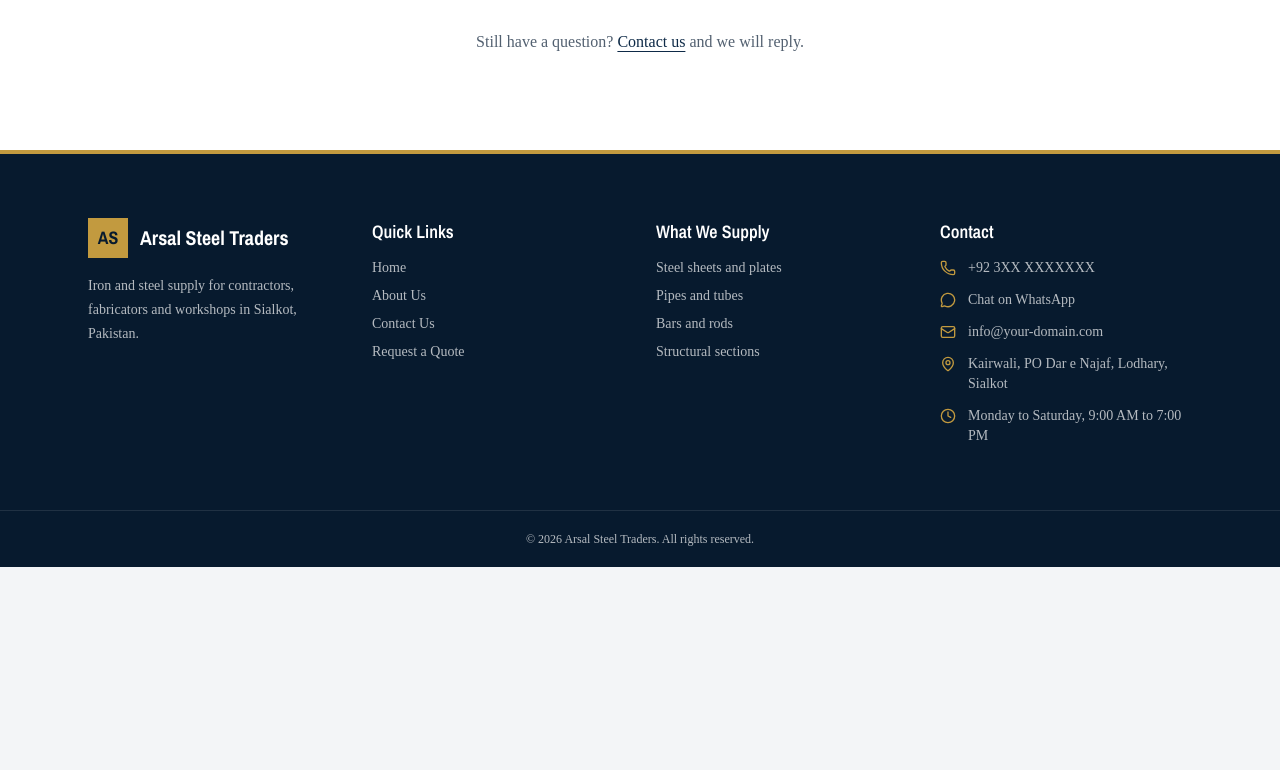
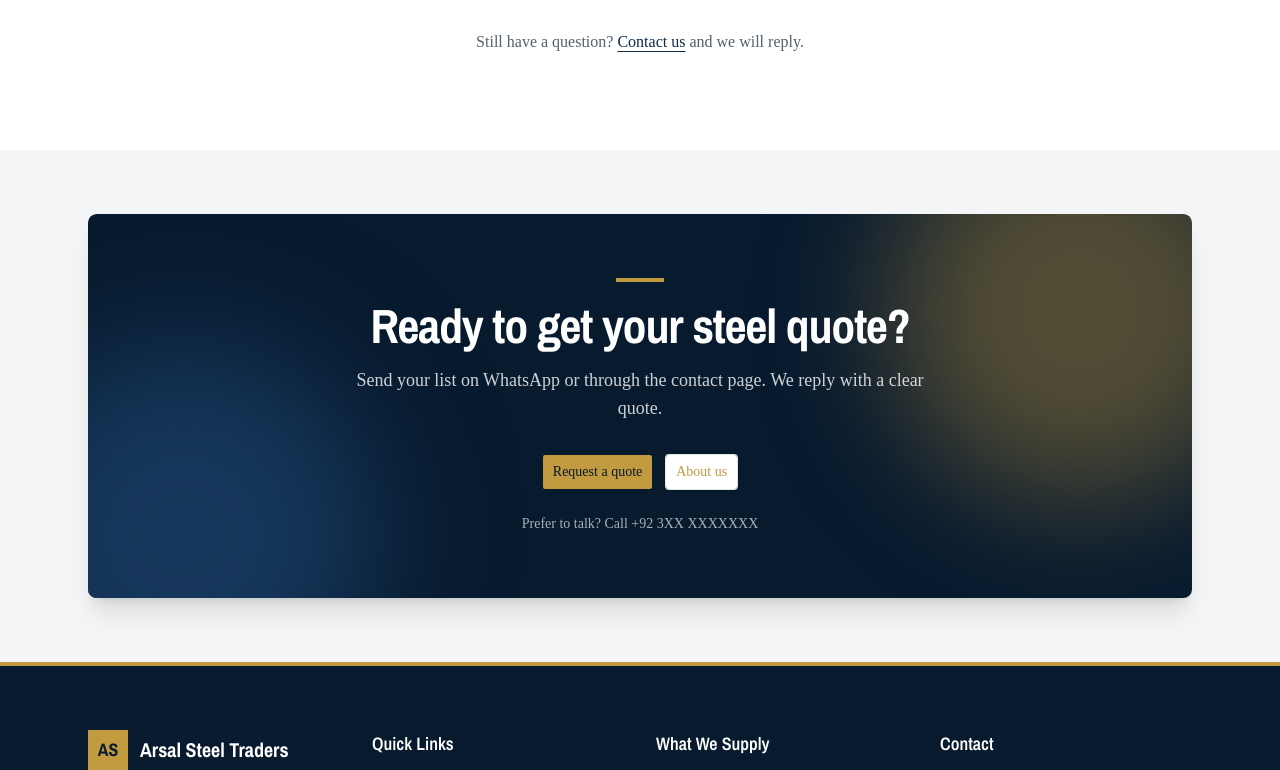
Before and after one commit to asadlatif316/Steel-Trades-Website, a Next.js app: page / in a window 1280 px wide. Shown: the part 4323-5093 px from the top of the page. Before the commit the page ends 4890 px from the top, so only its background shows below. Built offline with nearby package versions, Linux system fonts and the light colour scheme.

Commit message:
feat: added CTA section

```diff
--- /dev/null
+++ b/app/components/CallToAction.js
@@ -0,0 +1,69 @@
+import Reveal from "./Reveal";
+import { Button } from "./ui";
+
+export default function CallToAction({
+  title,
+  description,
+  image,
+  imageAlt = '',
+  primary,
+  secondary,
+  note,
+}) {
+  return (
+    <section className='bg-paper py-16'>
+      <Reveal className='mx-auto w-full max-w-6xl px-6'>
+        <div className='relative isolate overflow-hidden rounded-3xl bg-quench px-6 py-14 text-center text-white shadow-xl sm:py-16'>
+          {image && (
+            <>
+              <Image
+                src={image}
+                alt={imageAlt}
+                fill
+                sizes='(min-width: 1152px) 1104px, 100vw'
+                className='-z-20 object-cover'
+              />
+              {/* Dark layer over the photo */}
+              <div
+                aria-hidden='true'
+                className='absolute inset-0 -z-10 bg-quench/80'
+              />
+            </>
+          )}
+
+          {/* Soft glows */}
+          <div
+            aria-hidden='true'
+            className='absolute -top-24 -right-20 -z-10 size-96 rounded-full bg-brass/40 blur-3xl'
+          />
+          <div
+            aria-hidden='true'
+            className='absolute -bottom-32 -left-24 -z-10 size-96 rounded-full bg-navy-soft blur-3xl'
+          />
+
+          <div className='mx-auto max-w-2xl'>
+            <div
+              className='mx-auto mb-5 h-1 w-12 bg-brass'
+              aria-hidden='true'
+            />
+
+            <h2 className='font-display text-3xl font-bold tracking-tight text-balance sm:text-4xl lg:text-5xl'>
+              {title}
+            </h2>
+
+            <p className='mx-auto mt-4 max-w-xl text-base leading-7 text-white/80 sm:text-lg'>
+              {description}
+            </p>
+
+            <div className='mt-8 flex flex-col items-center justify-center gap-3 sm:flex-row'>
+              <Button>Request a quote</Button>
+              <Button  variant='outline' className='text-primary'>About us</Button>
+            </div>
+
+            {note && <p className='mt-6 text-sm text-white/65'>{note}</p>}
+          </div>
+        </div>
+      </Reveal>
+    </section>
+  );
+}
--- a/app/components/index.js
+++ b/app/components/index.js
@@ -6,3 +6,4 @@ export { default as Supply } from './Supply';
 export { default as FAQ } from './FAQ';
 export { default as WhyChooseUs } from './WhyChooseUs';
 export { default as Process } from './Process';
+export { default as CallToAction } from './CallToAction';
--- a/app/page.js
+++ b/app/page.js
@@ -6,6 +6,7 @@ import {
   QuickFacts,
   Supply,
   WhyChooseUs,
+  CallToAction
 } from './components';
 
 export default function Home() {
@@ -25,6 +26,17 @@ export default function Home() {
       <WhyChooseUs />
       <Process />
       <FAQ />
+      <CallToAction
+        title='Ready to get your steel quote?'
+        description='Send your list on WhatsApp or through the contact page. We reply with a clear quote.'
+        primary={{ label: 'Request a quote', href: '/contact' }}
+        secondary={{
+          label: 'Message on WhatsApp',
+          href: `https://wa.me/${site.whatsappDigits}`,
+          external: true,
+        }}
+        note={`Prefer to talk? Call ${site.phone}`}
+      />
     </main>
   );
 }
```
